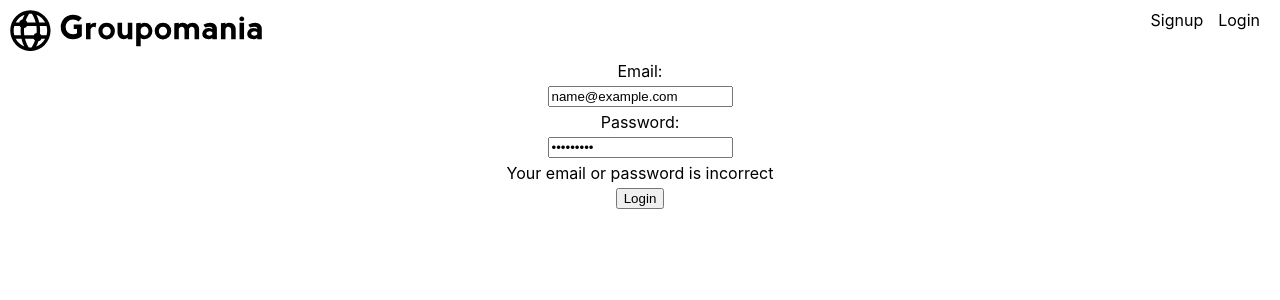
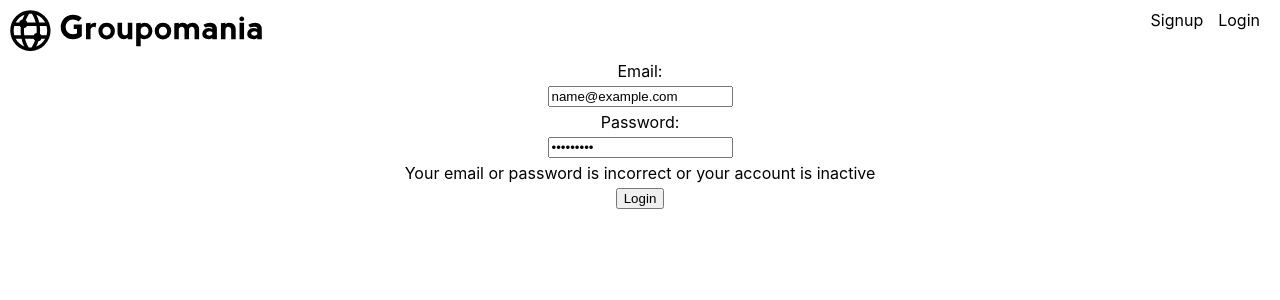
Before and after one commit to abby-pfingsten/groupomania-react-app, a React (Create React App) app in the folder app/: page /auth/login in a window 1280 px wide. Both pictures are taken after typing "name@example.com", "Sample123" into the empty fields and a click on the button "Login". Shown: the top 300 px of the page. Built offline with nearby package versions, Linux system fonts and the light colour scheme; no server answers.

Commit message:
login won't happen if you are an inactive user

```diff
--- a/app/src/frontend/components/SignupLogin.js
+++ b/app/src/frontend/components/SignupLogin.js
@@ -90,7 +90,7 @@ function SignupLogin({ type, accountActive, setAccountActive }) {
         )}
         {loginError ? (
           <>
-            <div>Your email or password is incorrect</div>
+            <div>Your email or password is incorrect or your account is inactive</div>
           </>
         ) : (
           <></>
```
